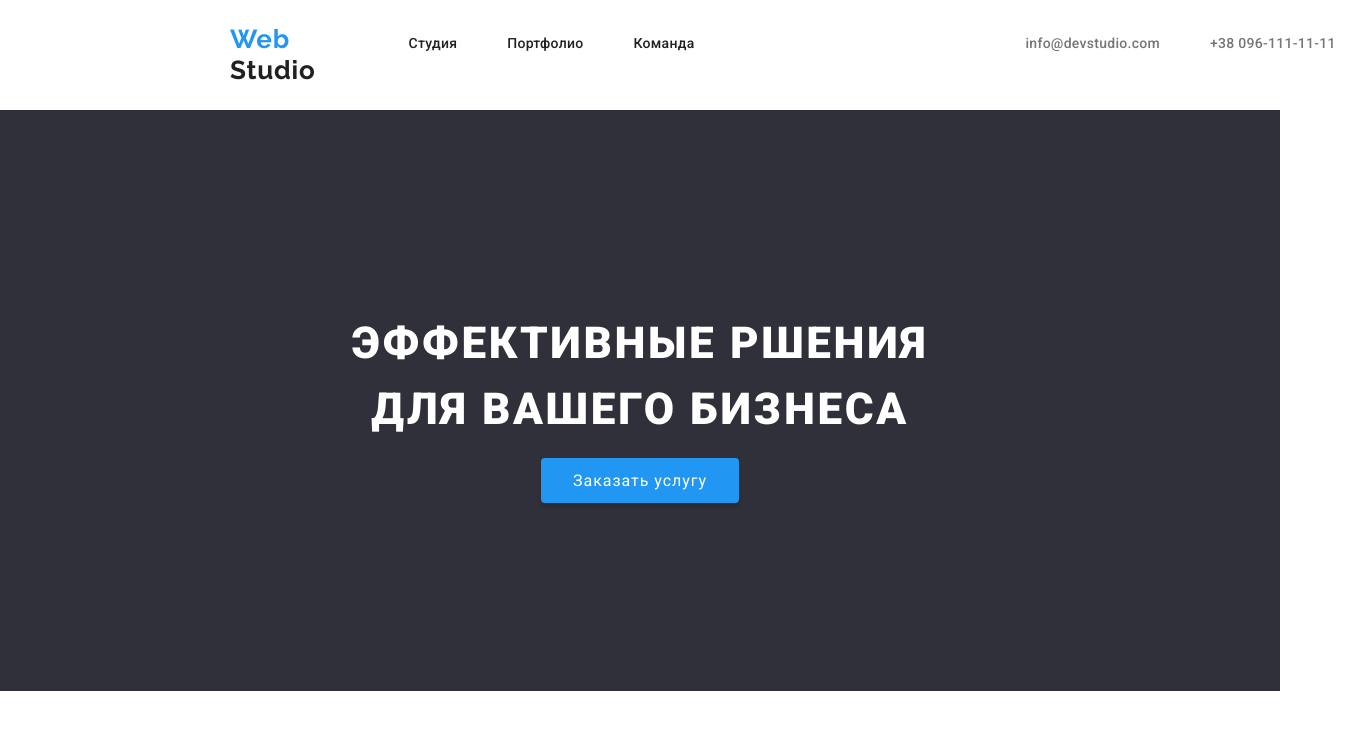
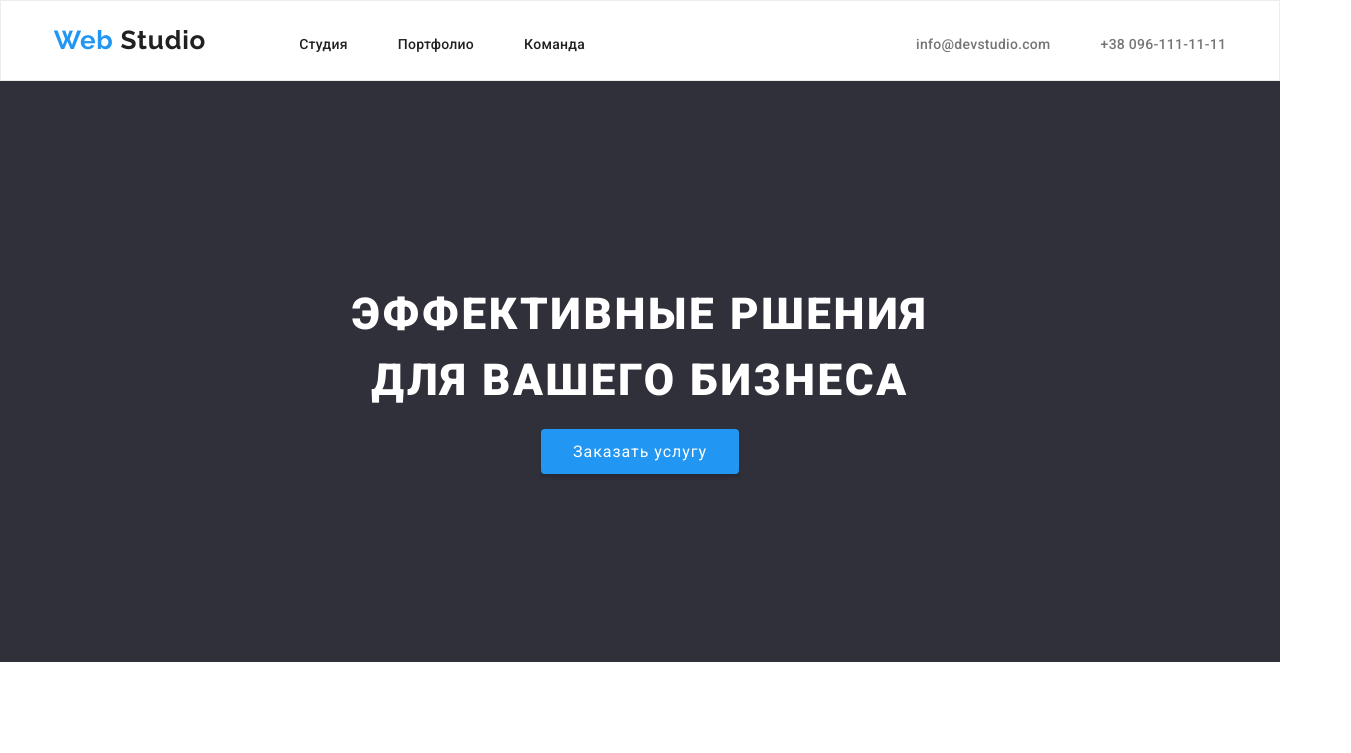
Before and after one commit to eternalvision/goit-markup-hw-03, a plain HTML site: page index.html in a window 1280 px wide. Shown: the top 753 px of the page, 1351 px wide, since content can reach past the window. Drawn offline with Linux system fonts and the light colour scheme.

Commit message:
Добавлены последние стили

```diff
--- a/css/style.css
+++ b/css/style.css
@@ -29,15 +29,14 @@ img{
 /* STUDIO */
 /* Header */
 .header{
-  /* border: 2px solid black; */
-  /* width: 80px; */
-
-  padding-left: 215px;
+border: 1px solid #ECECEC;
 }
 .container-header{
         /* width: 1200px; */
         padding-left: 15px;
         padding-right: 15px;
+        margin-right: auto;
+        margin-left: auto;
         display: flex;
 }
 .header-links-block {
```
